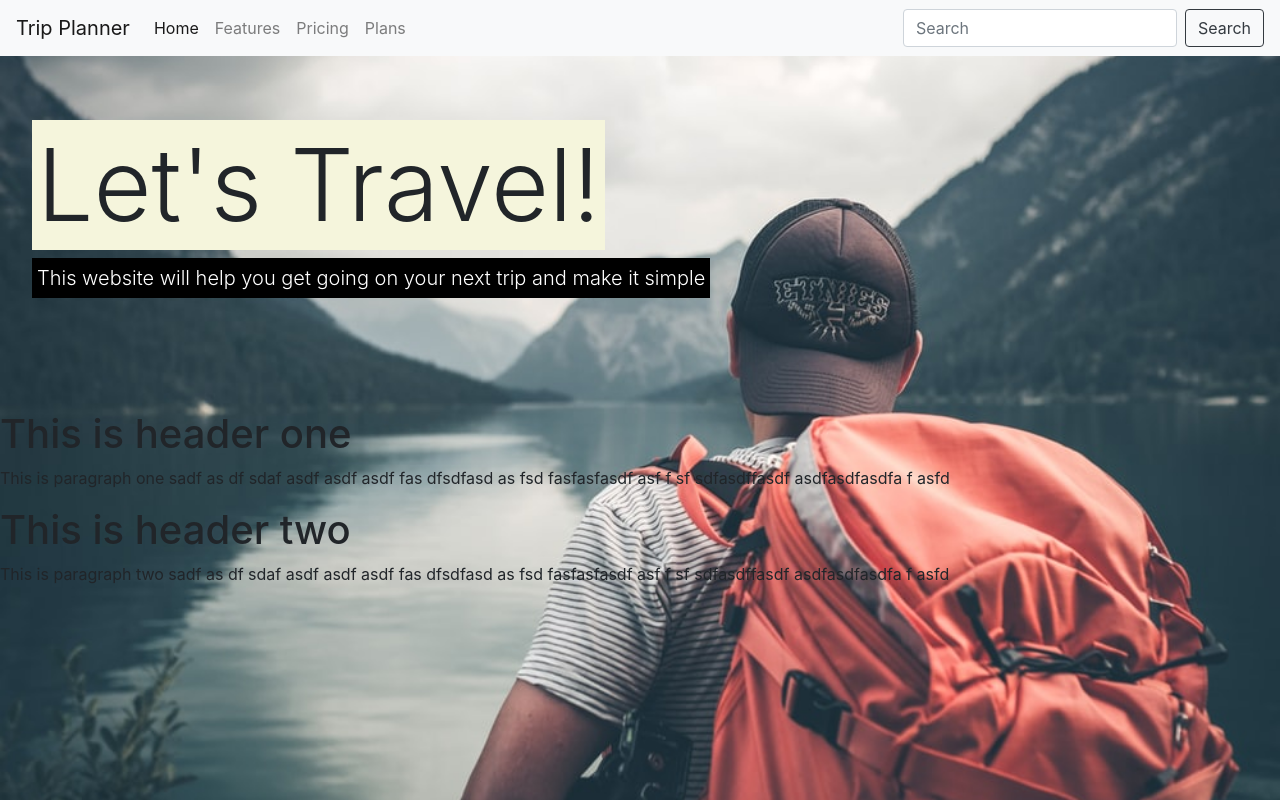
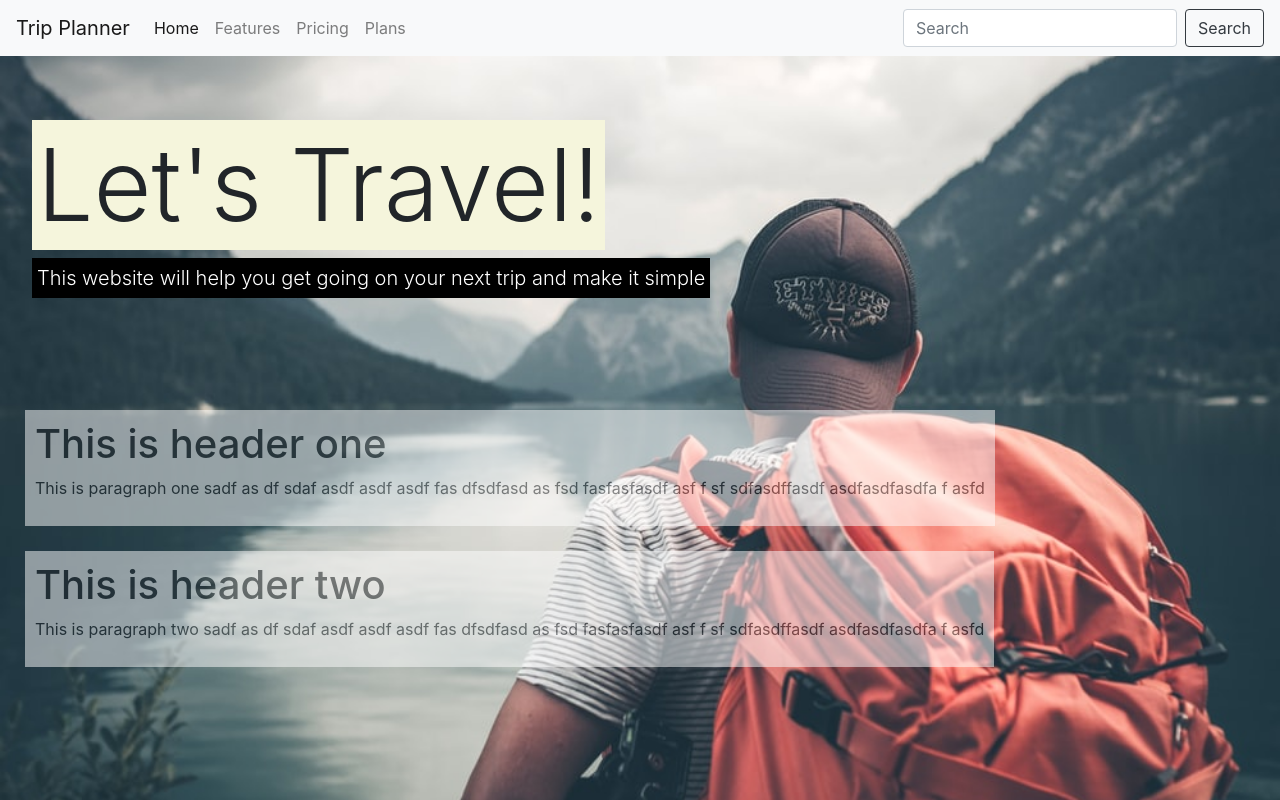
Before and after one commit to Aefalshaw/Keyfonal_Travel, a plain HTML site: page travel.html in a window 1280 px wide. Drawn offline with nearby package versions, Linux system fonts and the light colour scheme.

Commit message:
infoBox css styling

```diff
--- a/travelStyle.css
+++ b/travelStyle.css
@@ -24,3 +24,11 @@ padding: 5px;
     width: fit-content;
     padding: 5px;
 }
+
+.infoBox-1, .infoBox-2 {
+    background-color: white;
+    opacity: 50%;
+    width: fit-content;
+    padding: 10px;
+    margin: 25px;
+}
```
